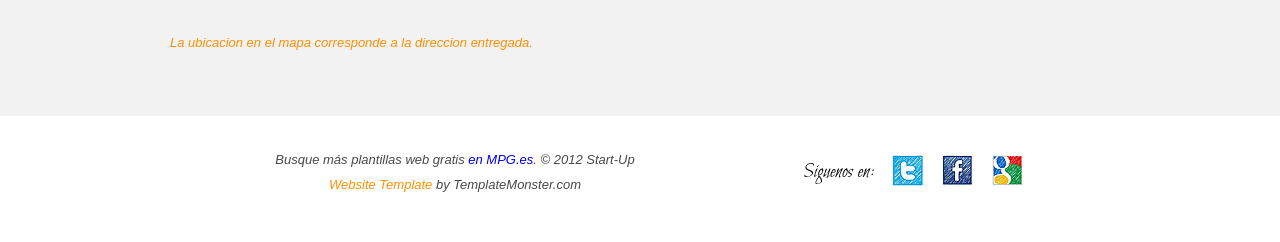
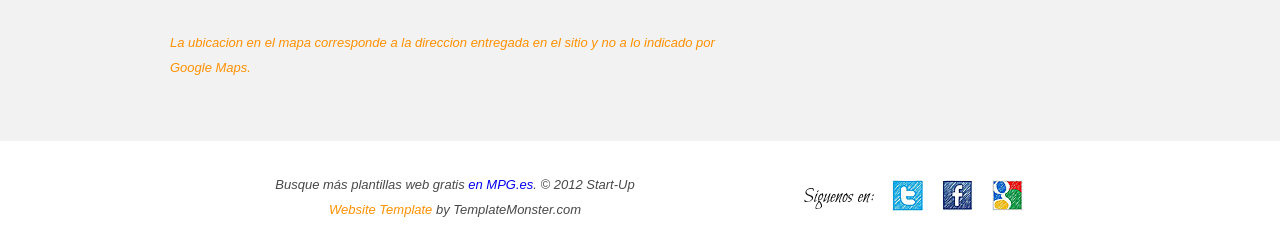
Before and after one commit to gabo2151/gabo2151.github.io, a plain HTML site: page WebTest/contacts.html in a window 1280 px wide. Shown: the part 958-1200 px from the top of the page. Before the commit the page ends 1175 px from the top, so only its background shows below. Drawn offline with Linux system fonts and the light colour scheme.

Commit message:
Same
Same

```diff
--- a/WebTest/contacts.html
+++ b/WebTest/contacts.html
@@ -76,7 +76,7 @@
                   <iframe src="https://www.google.com/maps/embed?pb=!1m18!1m12!1m3!1d1532.1726687602854!2d-73.24571139936613!3d-39.82167437327084!2m3!1f0!2f0!3f0!3m2!1i1024!2i768!4f13.1!3m3!1m2!1s0x9615ee71c4370c7f%3A0xed3072e43411c132!2sGoycolea+1060%2C+Valdivia%2C+Regi%C3%B3n+de+los+R%C3%ADos!5e0!3m2!1ses-419!2scl!4v1465596907279;spn=0.01628,0.025663&amp;z=14&amp;iwloc=A&amp;output=embed"></iframe>
                 </div>-->
                 <div class="right-1">
-                	<p class="clr-1 p2">La ubicacion en el mapa corresponde a la direccion entregada.</p>
+                	<p class="clr-1 p2">La ubicacion en el mapa corresponde a la direccion entregada en el sitio y no a lo indicado por Google Maps.</p>
 					<!--<p>BLACK TEXT</p>-->
 				</div>
             </div>
```
